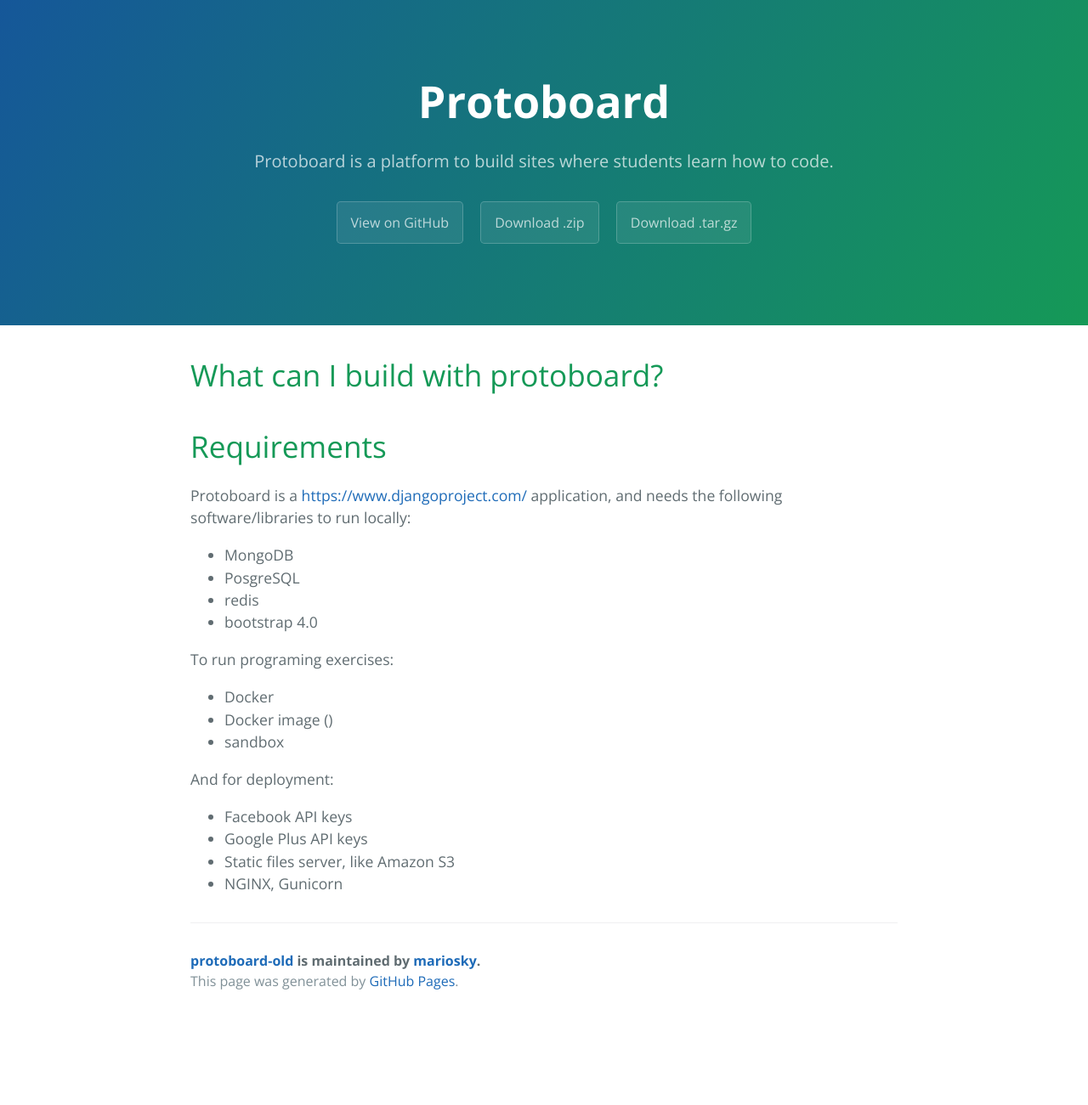
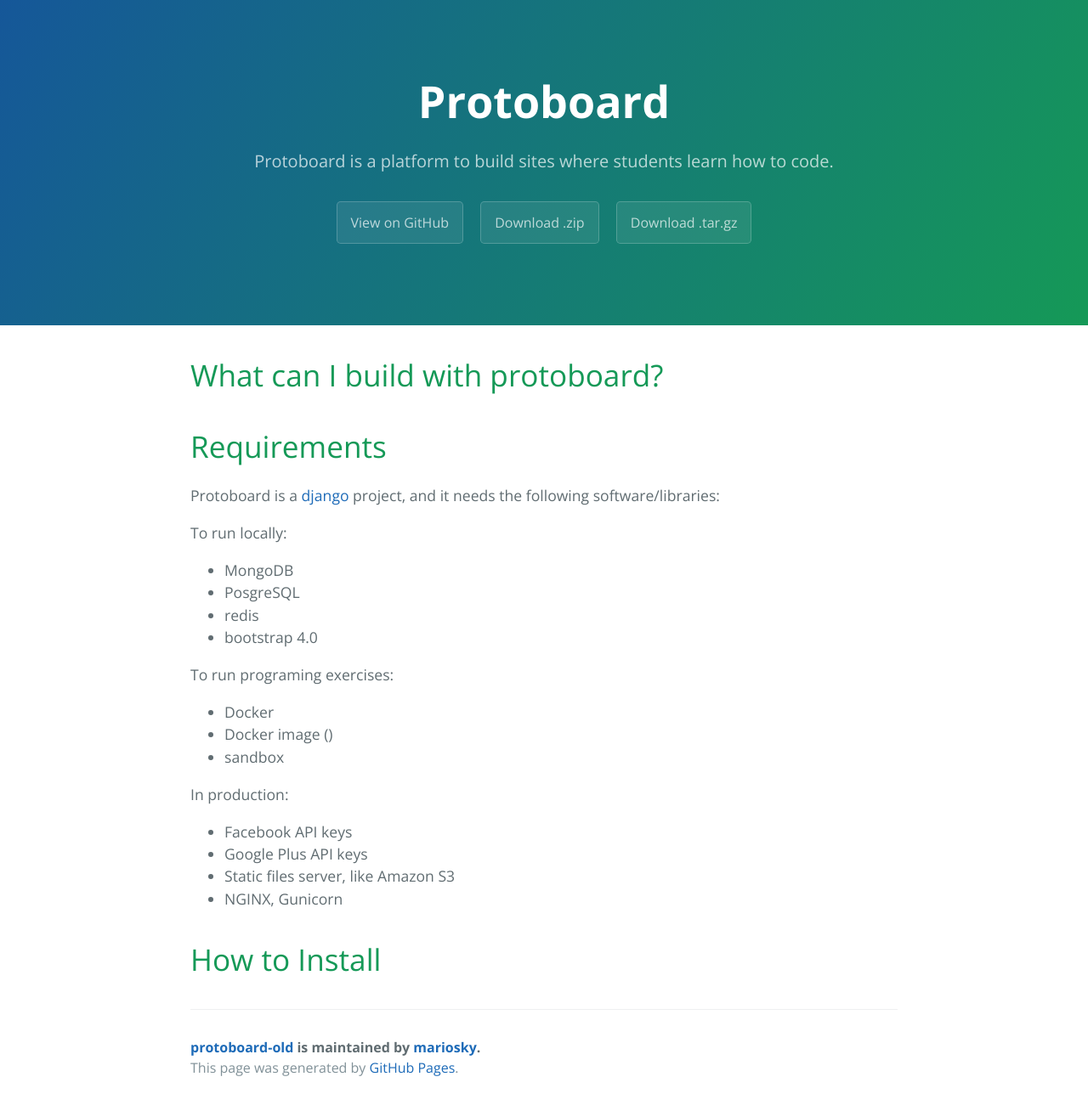
Before and after one commit to mariosky/protoboard-old, a Jekyll site: the page built from docs/index.md, in a window 1280 px wide. Shown: the whole page at 85% size. Built offline with Jekyll 4.4.1, drawn with Linux system fonts in a browser that asks for light colours; our own code applies the rules of GitHub Pages for plain Markdown files; before the commit the page ends 1199 px from its top, so only the background shows below that.

Commit message:
Link fixed

```diff
--- a/docs/index.md
+++ b/docs/index.md
@@ -7,8 +7,10 @@ layout: default
 
 # Requirements
 
-Protoboard is a [https://www.djangoproject.com/](django) application, and needs the following
-software/libraries to run locally:
+Protoboard is a [django](https://www.djangoproject.com/) project, and it
+needs the following software/libraries:
+
+To run locally:
 
 *   MongoDB
 *   PosgreSQL
@@ -21,9 +23,11 @@ To run programing exercises:
 * Docker image ()
 * sandbox
 
-And for deployment:
+In production:
 
 *   Facebook API keys
 *   Google Plus API keys
 *   Static files server, like Amazon S3
 *   NGINX, Gunicorn
+
+# How to Install
```
